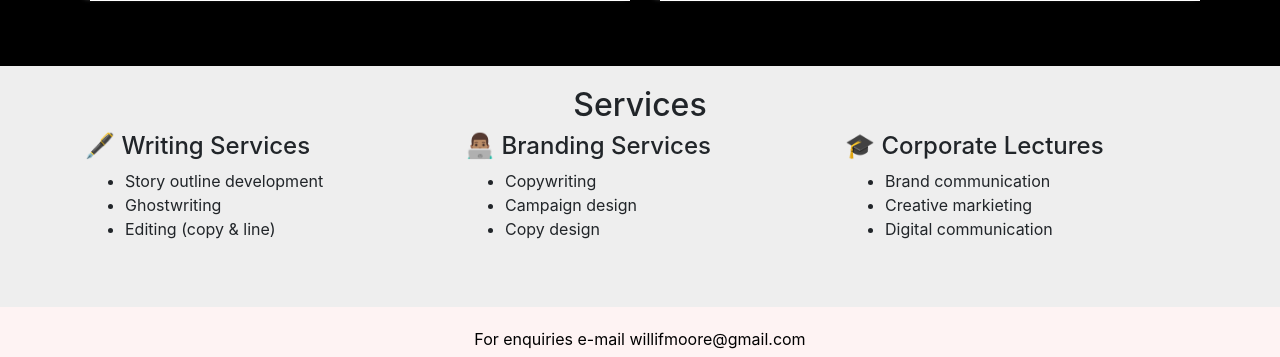
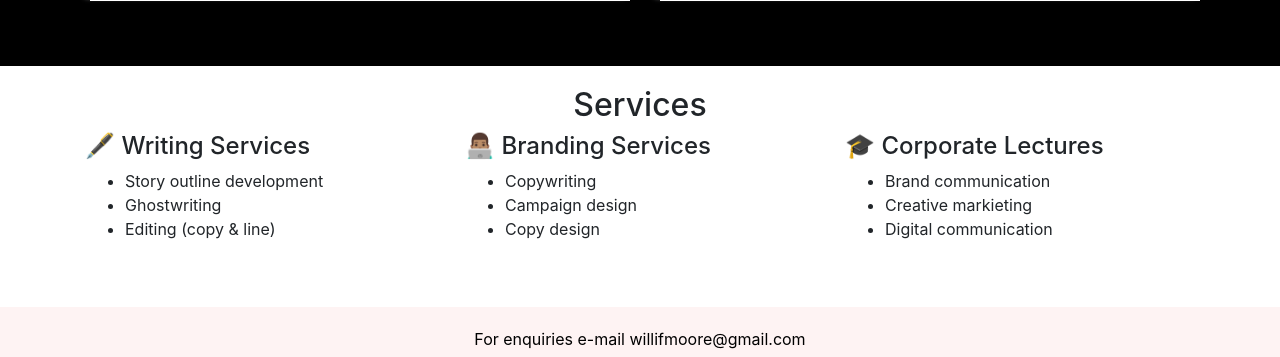
Before and after one commit to obasekietinosa/willifmoore-blog, a React (Create React App) app: page / in a window 1280 px wide. Shown: the part 1893-2250 px from the top of the page. Built offline with nearby package versions, Linux system fonts and the light colour scheme; no server answers.

Commit message:
Remove grey on services

```diff
--- a/src/index.css
+++ b/src/index.css
@@ -68,10 +68,6 @@ main {
   box-shadow: 0 0 0 0.2rem var(--primary-alt-transparent);
 }
 
-.Services {
-  background-color: #eee;
-}
-
 .loader:empty {
 	position: absolute;
 	top: calc(50% - 4em);
```
Also changed, not shown: 1 other file (tests, documents, lock files or other folders).
